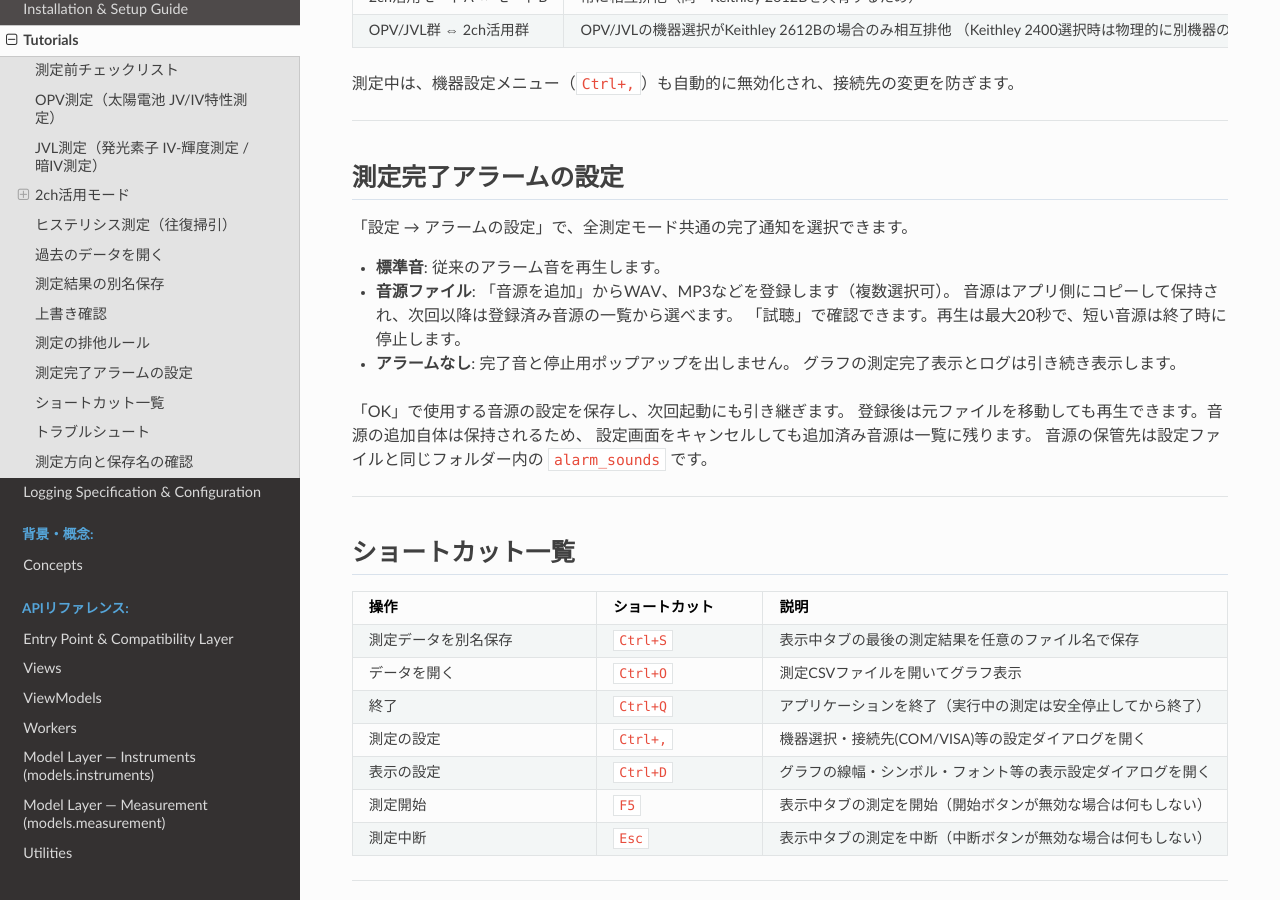
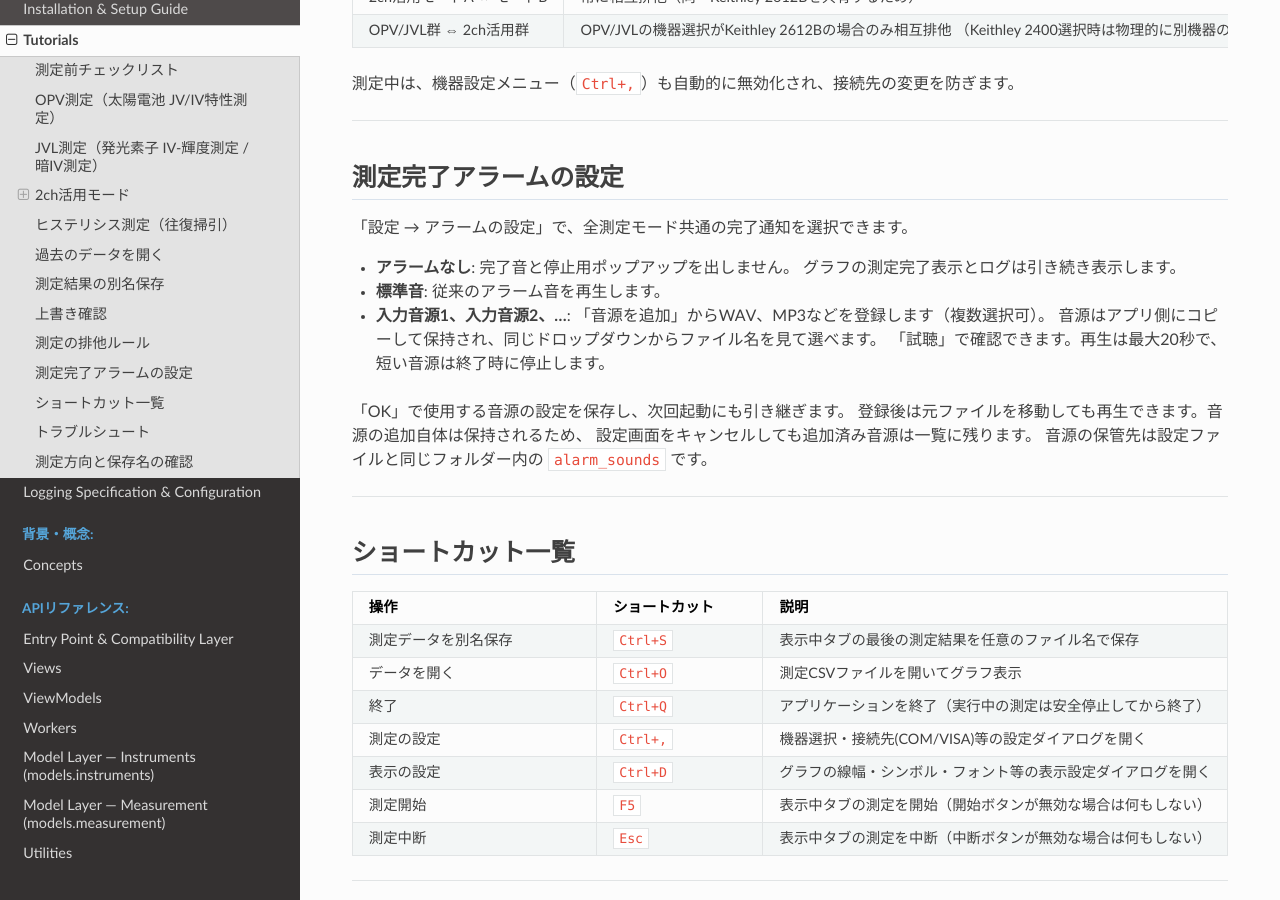
Before and after one commit to YUKICHI6105/OPVJVL, a Sphinx documentation site: the page built from docs/source/tutorials.rst, in a window 1280 px wide and 900 px high, scrolled down 6566 px. Built offline with Sphinx 7.4.7 and the Read the Docs theme 3.1.0, drawn with Linux system fonts in a browser that asks for light colours.

Commit message:
ui: アラームなし・標準音・登録音源を1つの選択欄にまとめる

```diff
--- a/docs/source/tutorials.rst
+++ b/docs/source/tutorials.rst
@@ -345,12 +345,12 @@ JSON）と同名のファイルが保存先に既に存在する場合、以下
 
 「設定 → アラームの設定」で、全測定モード共通の完了通知を選択できます。
 
-* **標準音**: 従来のアラーム音を再生します。
-* **音源ファイル**: 「音源を追加」からWAV、MP3などを登録します（複数選択可）。
-  音源はアプリ側にコピーして保持され、次回以降は登録済み音源の一覧から選べます。
-  「試聴」で確認できます。再生は最大20秒で、短い音源は終了時に停止します。
 * **アラームなし**: 完了音と停止用ポップアップを出しません。
   グラフの測定完了表示とログは引き続き表示します。
+* **標準音**: 従来のアラーム音を再生します。
+* **入力音源1、入力音源2、…**: 「音源を追加」からWAV、MP3などを登録します（複数選択可）。
+  音源はアプリ側にコピーして保持され、同じドロップダウンからファイル名を見て選べます。
+  「試聴」で確認できます。再生は最大20秒で、短い音源は終了時に停止します。
 
 「OK」で使用する音源の設定を保存し、次回起動にも引き継ぎます。
 登録後は元ファイルを移動しても再生できます。音源の追加自体は保持されるため、
```
Also changed, not shown: 2 other files.
